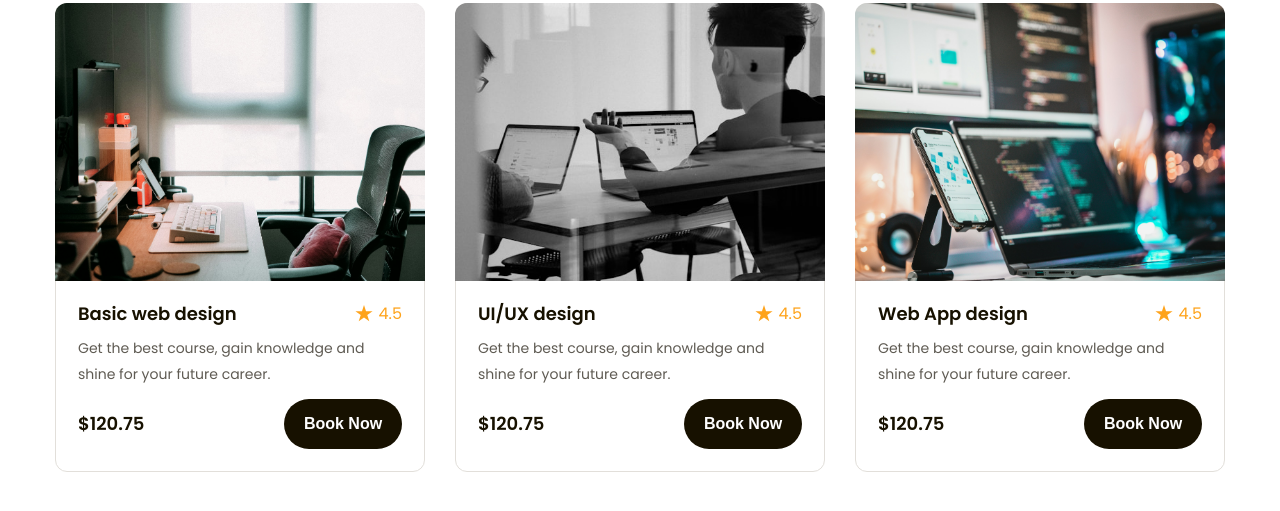
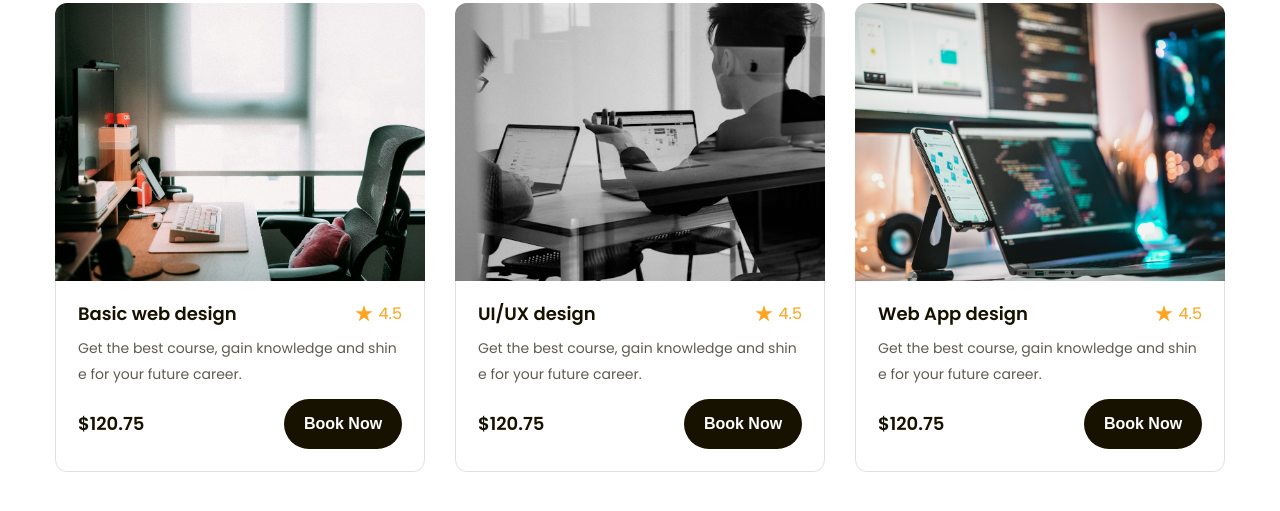
Before and after one commit to TSmilee/f8-htmlcss-02, a plain HTML site: page index.html in a window 1280 px wide. Shown: the part 1276-1787 px from the top of the page. Drawn offline with Linux system fonts and the light colour scheme.

Commit message:
Làm phần Popular #3

```diff
--- a/assets/css/styles.css
+++ b/assets/css/styles.css
@@ -61,6 +61,23 @@ a {
     margin-left: auto;
     margin-right: auto;
     max-width: calc(100% - 48px);
+}
+
+.line-clamp {
+    display: -webkit-box;
+    -webkit-line-clamp: var(--line-clamp, 1);
+    line-clamp: var(--line-clamp, 1);
+    -webkit-box-orient: vertical;
+    overflow: hidden;
+}
+
+.line-clamp.line-2 {
+    --line-clamp: 2;
+}
+
+/* Ngắt cho chữ tự xuống hàng nếu không sẽ chọc thẳng nội dung làm to ra */
+.break-all {
+    word-break: break-all;
 }
 
 /* ---------------------------------------------------------Header----------------------------------------------------------------------- */
--- a/index.html
+++ b/index.html
@@ -211,7 +211,12 @@
                             <div class="info">
                                 <div class="head">
                                     <h3 class="title">
-                                        <a href="#!">Basic web design</a>
+                                        <a
+                                            href="#!"
+                                            class="line-clamp break-all"
+                                        >
+                                            Basic web design
+                                        </a>
                                     </h3>
                                     <div class="rating">
                                         <img
@@ -222,7 +227,7 @@
                                         <span class="value">4.5</span>
                                     </div>
                                 </div>
-                                <p class="desc">
+                                <p class="desc line-clamp line-2 break-all">
                                     Get the best course, gain knowledge and
                                     shine for your future career.
                                 </p>
@@ -247,7 +252,12 @@
                             <div class="info">
                                 <div class="head">
                                     <h3 class="title">
-                                        <a href="#!">UI/UX design</a>
+                                        <a
+                                            href="#!"
+                                            class="line-clamp break-all"
+                                        >
+                                            UI/UX design
+                                        </a>
                                     </h3>
                                     <div class="rating">
                                         <img
@@ -258,7 +268,7 @@
                                         <span class="value">4.5</span>
                                     </div>
                                 </div>
-                                <p class="desc">
+                                <p class="desc line-clamp line-2 break-all">
                                     Get the best course, gain knowledge and
                                     shine for your future career.
                                 </p>
@@ -283,7 +293,12 @@
                             <div class="info">
                                 <div class="head">
                                     <h3 class="title">
-                                        <a href="#!">Web App design</a>
+                                        <a
+                                            href="#!"
+                                            class="line-clamp break-all"
+                                        >
+                                            Web App design
+                                        </a>
                                     </h3>
                                     <div class="rating">
                                         <img
@@ -294,7 +309,7 @@
                                         <span class="value">4.5</span>
                                     </div>
                                 </div>
-                                <p class="desc">
+                                <p class="desc line-clamp line-2 break-all">
                                     Get the best course, gain knowledge and
                                     shine for your future career.
                                 </p>
```
